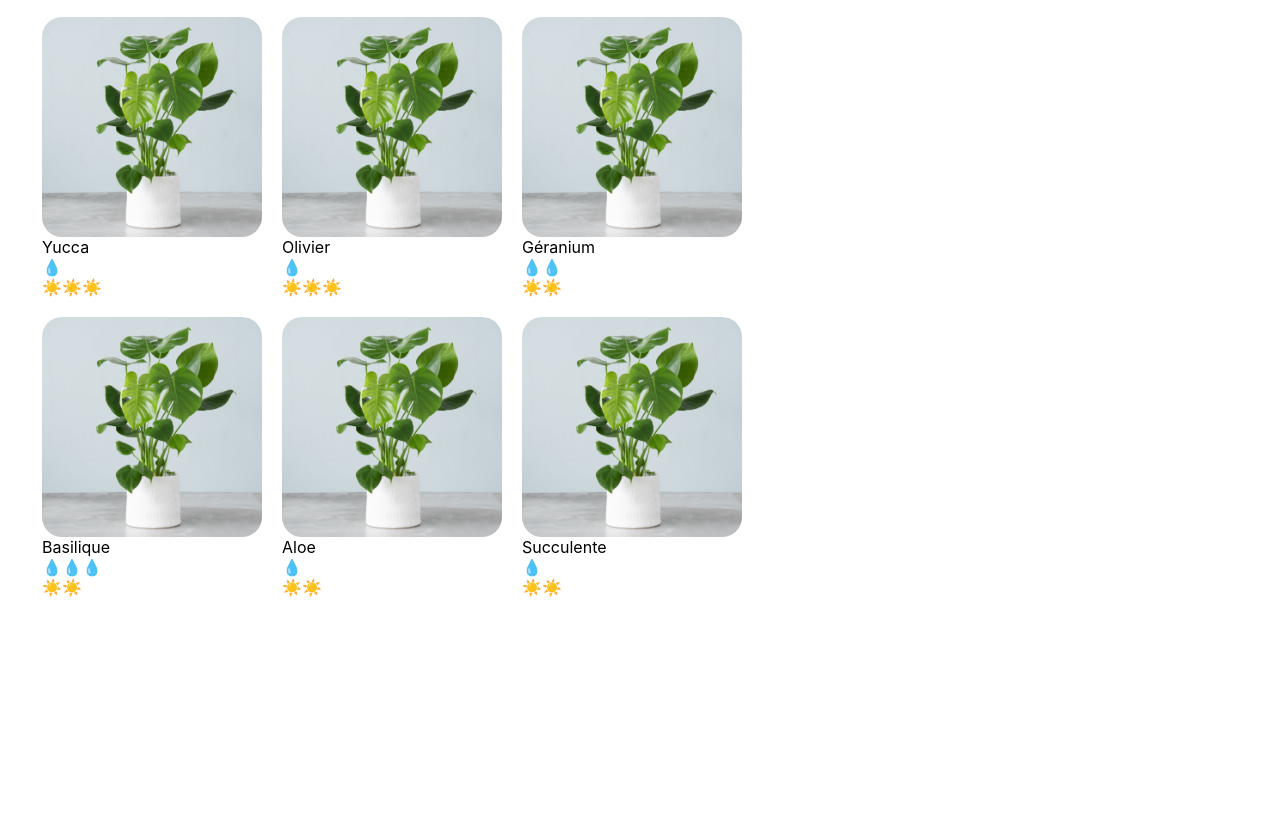
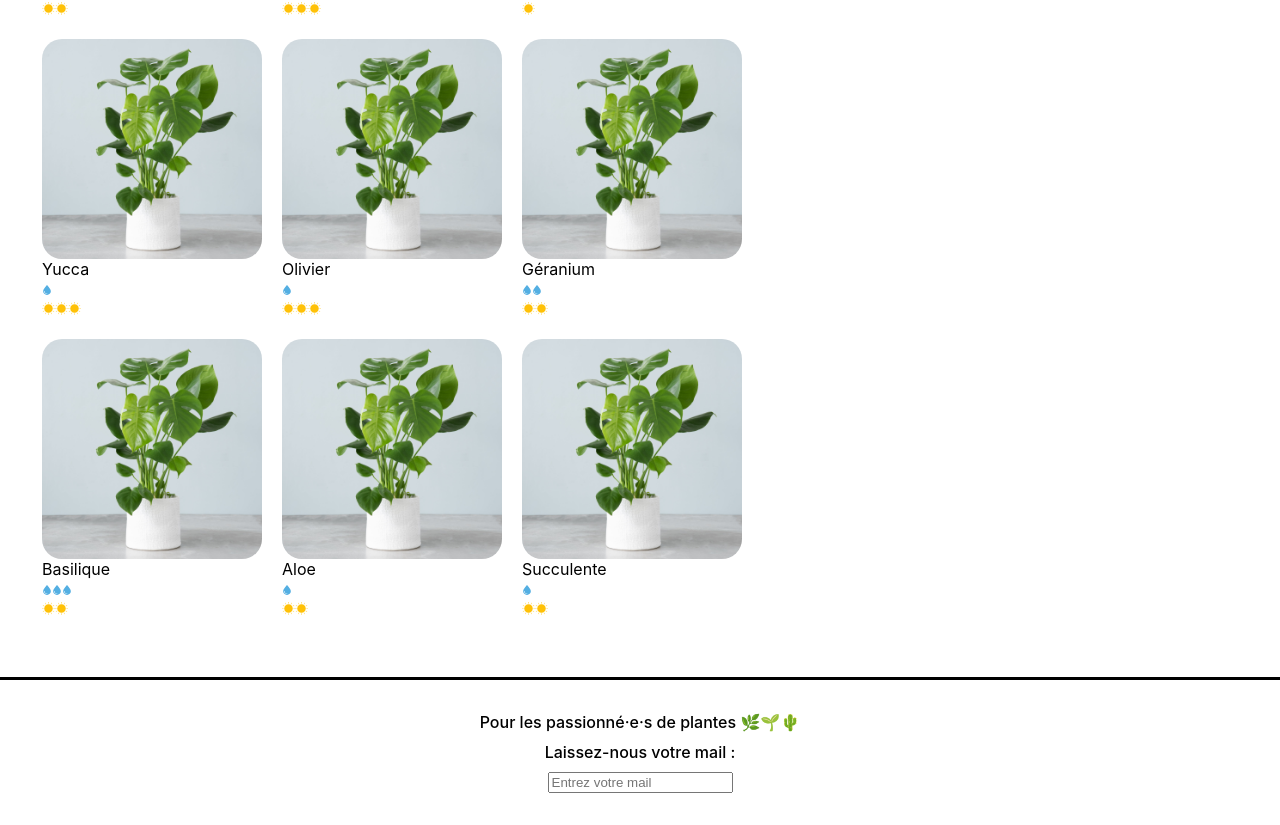
Before and after one commit to Daniele410/ReactTuto, a React (Create React App) app: page / in a window 1280 px wide. Shown: the part 615-1440 px from the top of the page. Before the commit the page ends 1270 px from the top, so only its background shows below. Built offline with nearby package versions, Linux system fonts and the light colour scheme.

Commit message:
add cart isOpen button

```diff
--- a/src/components/App.js
+++ b/src/components/App.js
@@ -1,7 +1,8 @@
 import Banner from './Banner'
 import logo from '../assets/logo.png'
-// import Cart from './Cart'
+import Cart from './Cart'
 import ShoppingList from './ShoppingList'
+import Footer from './Footer'
 
 function App() {
 	return (
@@ -10,8 +11,9 @@
 				<img src={logo} alt='La maison jungle' className='lmj-logo' />
 				<h1 className='lmj-title'>La maison jungle</h1>
 			</Banner>
-			{/* <Cart /> */}
+			<Cart />
 			<ShoppingList />
+			<Footer />
 		</div>
 	)
 }
--- a/src/components/CareScale.js
+++ b/src/components/CareScale.js
@@ -1,9 +1,31 @@
+import Sun from '../assets/sun.svg'
+import Water from '../assets/water.svg'
+
+const quantityLabel = {
+	1: 'peu',
+	2: 'modérément',
+	3: 'beaucoup'
+}
+
 function CareScale({ scaleValue, careType }) {
 	const range = [1, 2, 3]
-	const scaleType = careType === 'light' ? '☀️' : '💧'
+	const scaleType =
+		careType === 'light' ? (
+			<img src={Sun} alt='sun-icon' />
+		) : (
+			<img src={Water} alt='water-icon' />
+		)
 
 	return (
-		<div>
+		<div
+			onClick={() =>
+				alert(
+					`Cette plante requiert ${quantityLabel[scaleValue]} ${
+						careType === 'light' ? 'de lumière' : "d'arrosage"
+					}`
+				)
+			}
+		>
 			{range.map((rangeElem) =>
 				scaleValue >= rangeElem ? (
 					<span key={rangeElem.toString()}>{scaleType}</span>
--- a/src/components/Cart.js
+++ b/src/components/Cart.js
@@ -1,20 +1,28 @@
 import '../styles/Cart.css'
+import { useState } from 'react'
+
+
 
 function Cart() {
 	const monsteraPrice = 8
-	const ivyPrice = 10
-	const flowerPrice = 15
-	return (
-		<div className='lmj-cart'>
-			<h2>Panier</h2>
-			<ul>
-				<li>Monstera : {monsteraPrice}€</li>
-				<li>Lierre : {ivyPrice}€</li>
-				<li>Fleurs : {flowerPrice}€</li>
-			</ul>
-			Total : {monsteraPrice + ivyPrice + flowerPrice}€
-		</div>
-	)
+	const [cart, updateCart] = useState(0)
+	const [isOpen, setIsOpen] = useState(false)
+
+	 return isOpen ? (
+        <div className='lmj-cart'>
+			<button onClick={() => setIsOpen(false)}>Fermer</button>
+            <h2>Panier</h2>
+            <div>
+                Monstera : {monsteraPrice}€
+                <button onClick={() => updateCart(cart + 1)}>
+                    Ajouter
+                </button>
+            </div>
+            <h3>Total : {monsteraPrice * cart}€</h3>
+        </div>
+    ) : (
+        <button onClick={() => setIsOpen(true)}>Ouvrir le Panier</button>
+    )
 }
 
 export default Cart
--- /dev/null
+++ b/src/components/Footer.js
@@ -0,0 +1,33 @@
+import { useState } from 'react'
+import '../styles/Footer.css'
+
+function Footer() {
+	const [inputValue, setInputValue] = useState('')
+
+	function handleInput(e) {
+		setInputValue(e.target.value)
+	}
+
+	function handleBlur() {
+		if (!inputValue.includes('@')) {
+			alert("Attention, il n'y a pas d'@, ceci n'est pas une adresse valide 😥")
+		}
+	}
+
+	return (
+		<footer className='lmj-footer'>
+			<div className='lmj-footer-elem'>
+				Pour les passionné·e·s de plantes 🌿🌱🌵
+			</div>
+			<div className='lmj-footer-elem'>Laissez-nous votre mail :</div>
+			<input
+				placeholder='Entrez votre mail'
+				onChange={handleInput}
+				value={inputValue}
+				onBlur={handleBlur}
+			/>
+		</footer>
+	)
+}
+
+export default Footer
--- a/src/components/PlantItem.js
+++ b/src/components/PlantItem.js
@@ -9,7 +9,7 @@
 function PlantItem({ id, cover, name, water, light }) {
     return (
         <li key={id} className='lmj-plant-item' onClick={() => handleClick(name)}>
-            <img className='lmj-plant-item-cover' src={cover} alt={'${name} cover'} /> {name}
+            <img className='lmj-plant-item-cover' src={cover} alt={`${name} cover`} /> {name}
 
             <div>
                 <CareScale careType='water' scaleValue={water} />
--- /dev/null
+++ b/src/styles/Footer.css
@@ -0,0 +1,14 @@
+.lmj-footer {
+	color: black;
+	padding: 32px;
+	border-top: solid 3px black;
+	display: flex;
+	justify-content: flex-start;
+	flex-direction: column;
+	align-items: center;
+	font-weight: 500;
+}
+
+.lmj-footer-elem {
+	margin-bottom: 10px;
+}
```
